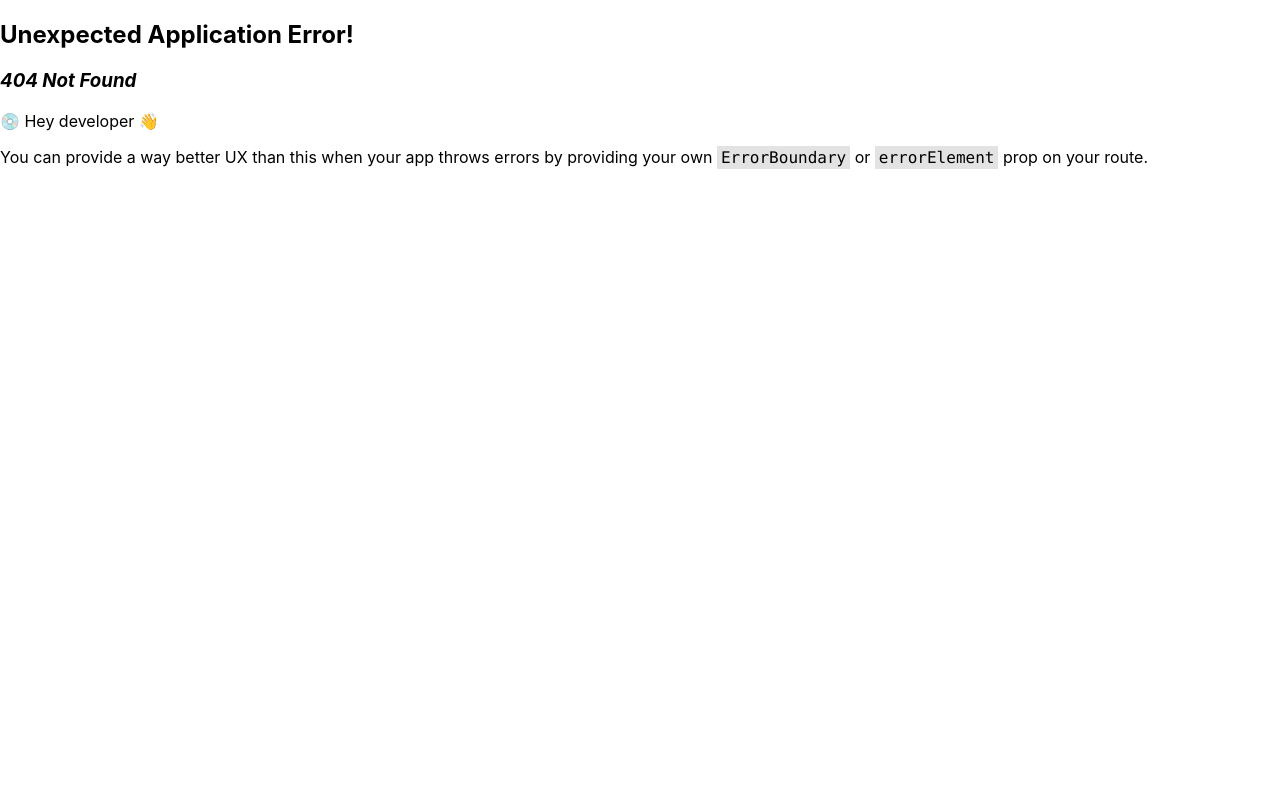
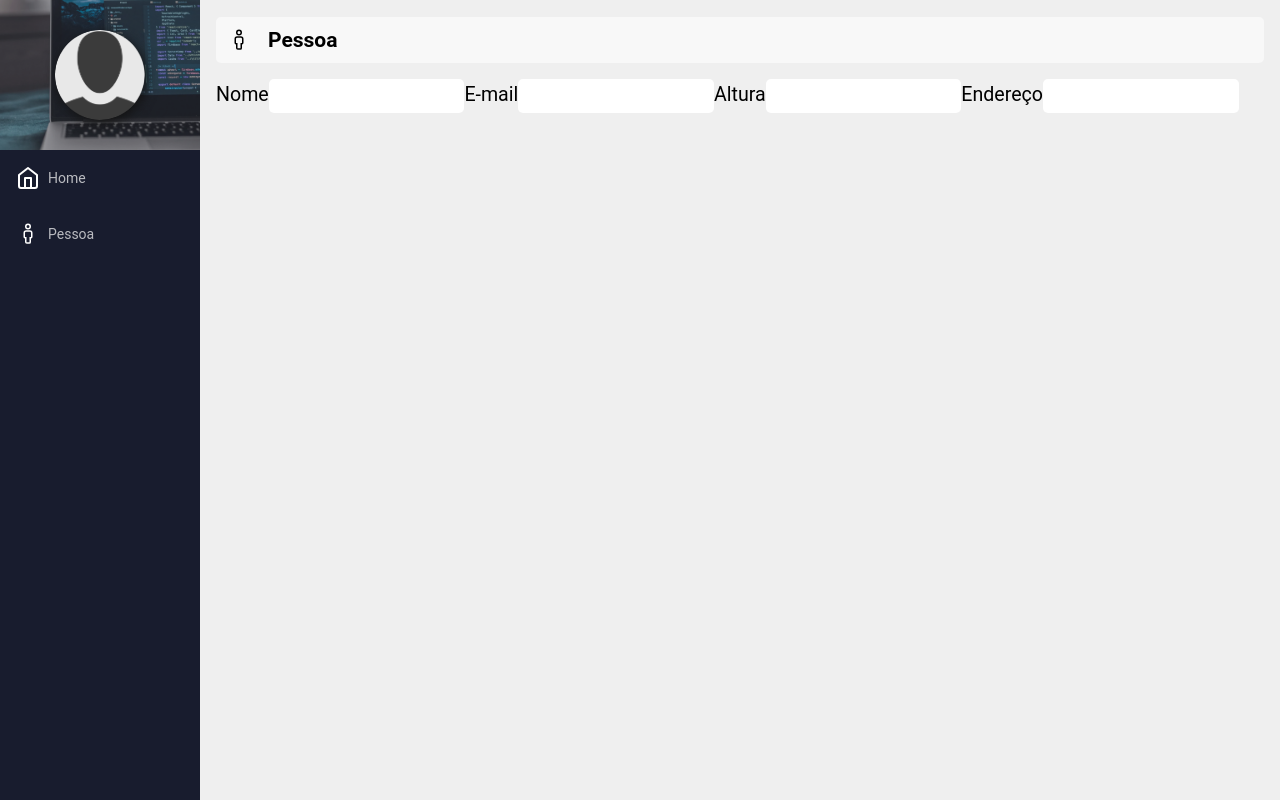
Before and after one commit to alevaristofig/sistema_controle_peso, a React (Create React App) app: page /pessoa in a window 1280 px wide. Before the commit this address had no page. Built offline with nearby package versions, Linux system fonts and the light colour scheme.

Commit message:
layout da pagina pessoa

```diff
--- a/src/App.jsx
+++ b/src/App.jsx
@@ -1,11 +1,16 @@
 import { createBrowserRouter } from 'react-router-dom';
 
 import Home from './paginas/Home';
+import Pessoa from './paginas/Pessoa';
 
 const router = createBrowserRouter([
   {
     path: '/',
     element: <Home />
+  },
+  {
+    path: '/pessoa',
+    element: <Pessoa />
   }
 ])
 
--- a/src/compomentes/Headers/index.js
+++ b/src/compomentes/Headers/index.js
@@ -1,5 +1,6 @@
 import { Link } from 'react-router-dom';
 import { FiHome } from 'react-icons/fi';
+import { VscPerson } from "react-icons/vsc";
 
 import './header.css';
 import avatarImg from '../../assets/avatar.png';
@@ -14,6 +15,10 @@ export default function Header(){
             <Link to="/">
                 <FiHome color="#fff" size={24} /> Home
             </Link>
+
+            <Link to="/pessoa">
+                <VscPerson color="#fff" size={24} /> Pessoa
+            </Link>
         </div>
     )
 }
--- /dev/null
+++ b/src/compomentes/Titulo/index.js
@@ -0,0 +1,10 @@
+import './titulo.css';
+
+export default function Titulo({children, nome}) {
+    return(
+        <div className='titulo'>
+            {children}
+            <span>{nome}</span>
+        </div>
+    )
+}
--- /dev/null
+++ b/src/compomentes/Titulo/titulo.css
@@ -0,0 +1,15 @@
+.titulo{
+    display: flex;
+    flex-direction: row;
+    align-items: center;
+    margin: 1rem 0;
+    border-radius: 5px;
+    background-color: #f8f8f8;
+    padding: 0.8em;
+}
+
+.titulo span{
+    margin-left: 0.8em;
+    font-size: 1.5em;
+    font-weight: bold;
+}
--- a/src/index.css
+++ b/src/index.css
@@ -1,13 +1,30 @@
-body {
+* {
   margin: 0;
-  font-family: -apple-system, BlinkMacSystemFont, 'Segoe UI', 'Roboto', 'Oxygen',
-    'Ubuntu', 'Cantarell', 'Fira Sans', 'Droid Sans', 'Helvetica Neue',
-    sans-serif;
-  -webkit-font-smoothing: antialiased;
-  -moz-osx-font-smoothing: grayscale;
+  padding: 0;
+  box-sizing: border-box;
 }
 
-code {
-  font-family: source-code-pro, Menlo, Monaco, Consolas, 'Courier New',
-    monospace;
+*:focus{
+  outline: 0;
 }
+
+html, body, #root{
+  height: 100%;
+}
+
+body{
+  font: 14px 'Roboto', sans-serif;
+  background-color: #efefef;
+}
+
+a{
+  text-decoration: none;
+}
+
+ul{
+  list-style: none;
+}
+
+button{
+  cursor: pointer;
+}
--- /dev/null
+++ b/src/paginas/Pessoa/index.js
@@ -0,0 +1,55 @@
+import { useState } from "react";
+
+import { VscPerson } from "react-icons/vsc";
+
+import Header from "../../compomentes/Headers"
+import Titulo from "../../compomentes/Titulo"
+
+import './pessoa.css';
+
+export default function Pessoa() {
+    const [nome,setNome] = useState('');
+    const [email,setEmail] = useState('');
+    const [altura,setAltura] = useState('');
+    const [endereco,setEndereco] = useState('');
+
+
+    return(
+        <div>
+            <Header />
+            <div className="content">
+                <Titulo nome="Pessoa">
+                    <VscPerson color="#000" size={24} />
+                </Titulo>
+
+                <div className="container">
+                    <form className="form-perfil">
+                        <label>Nome</label>
+                        <input
+                            type="text"
+                            onChange={(e) => setNome(e.target.value)}
+                        />
+
+                        <label>E-mail</label>
+                        <input
+                            type="text"
+                            onChange={(e) => setEmail(e.target.value)}
+                        />
+
+                        <label>Altura</label>
+                        <input
+                            type="text"
+                            onChange={(e) => setAltura(e.target.value)}
+                        />
+
+                        <label>Endereço</label>
+                        <input
+                            type="text"
+                            onChange={(e) => setAltura(e.target.value)}
+                        />
+                    </form>
+                </div>
+            </div>
+        </div>
+    )
+}
--- /dev/null
+++ b/src/paginas/Pessoa/pessoa.css
@@ -0,0 +1,26 @@
+.form-perfil img{
+    margin-bottom: 1em;
+    border-radius: 50%;
+    object-fit: cover;
+}
+
+.form-perfil label{
+    margin-bottom: 0.5em;
+    font-size: 1.4em;
+}
+
+.form-perfil input, textarea, select{
+    margin-bottom: 1em;
+    padding: 0.7em;
+    border: 0;
+    border-radius: 5px;
+    max-width: 600px;
+}
+
+.form-perfil input:disabled{
+    cursor: not-allowed;
+}
+
+.form-perfil button{
+    max-width: 600px;
+}
--- a/src/rotas.js
+++ b/src/rotas.js
@@ -2,12 +2,14 @@ import React from "react";
 import { BrowserRouter, Route, Routes} from 'react-router-dom';
 
 import Home from "./paginas/Home";
+import Pessoa from "./paginas/Pessoa";
 
 export default function Rotas() {
     return (
         <BrowserRouter>
             <Routes>
                 <Route path="/" element={<Home />} />
+                <Route path="/pessoa" element={<Pessoa />} />
             </Routes>
         </BrowserRouter>
     )
```
